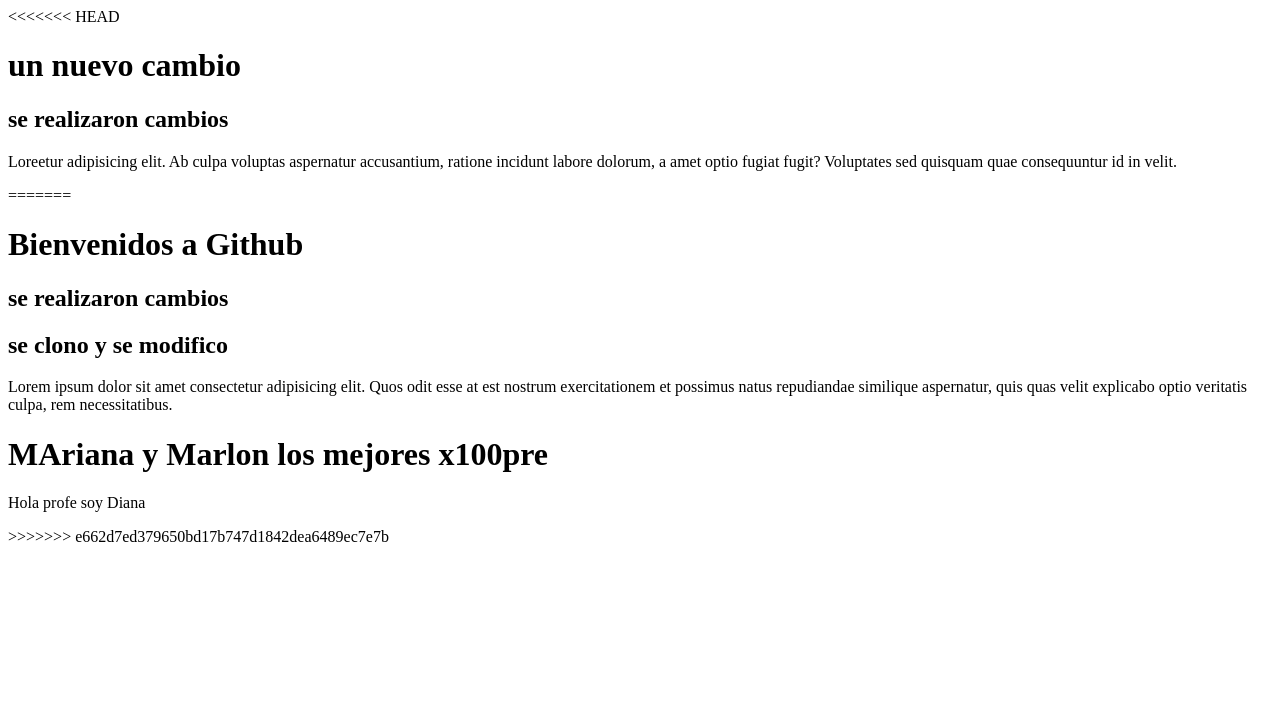
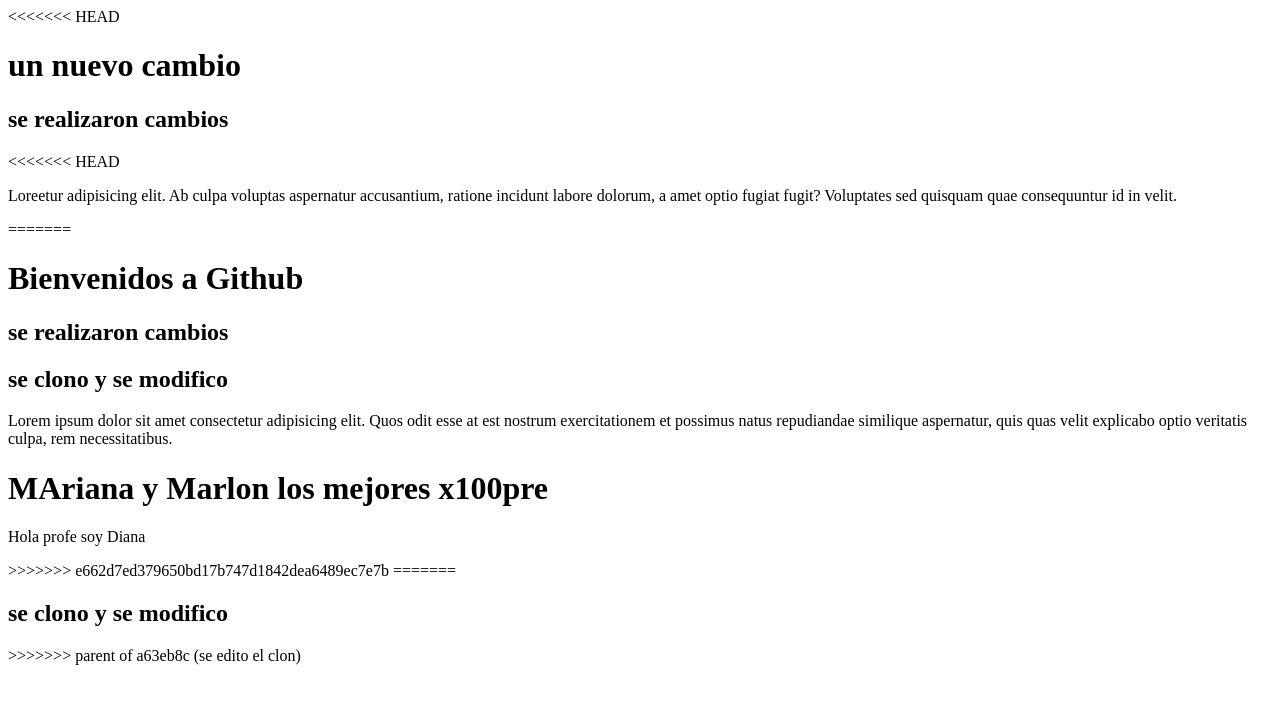
Before and after one commit to ImgDevelo99/prueba, a plain HTML site: page index.html in a window 1280 px wide. Drawn offline with Linux system fonts and the light colour scheme.

Commit message:
se crea para eliminar

```diff
--- a/index.html
+++ b/index.html
@@ -11,6 +11,7 @@
 <<<<<<< HEAD
     <h1>un nuevo cambio</h1>
     <h2>se realizaron cambios</h2>
+<<<<<<< HEAD
     <p>Loreetur adipisicing elit. Ab culpa voluptas aspernatur accusantium, ratione incidunt labore dolorum, a amet optio fugiat fugit? Voluptates sed quisquam quae consequuntur id in velit.</p>
 =======
   <h1>Bienvenidos a Github</h1>
@@ -21,6 +22,9 @@
   <h1>MAriana y Marlon los mejores x100pre</h1>
   <p>Hola profe soy Diana</p>
 >>>>>>> e662d7ed379650bd17b747d1842dea6489ec7e7b
+=======
+ <h2>se clono y se modifico</h2>
+>>>>>>> parent of a63eb8c (se edito el clon)
 </body>
 
 </html>
```
